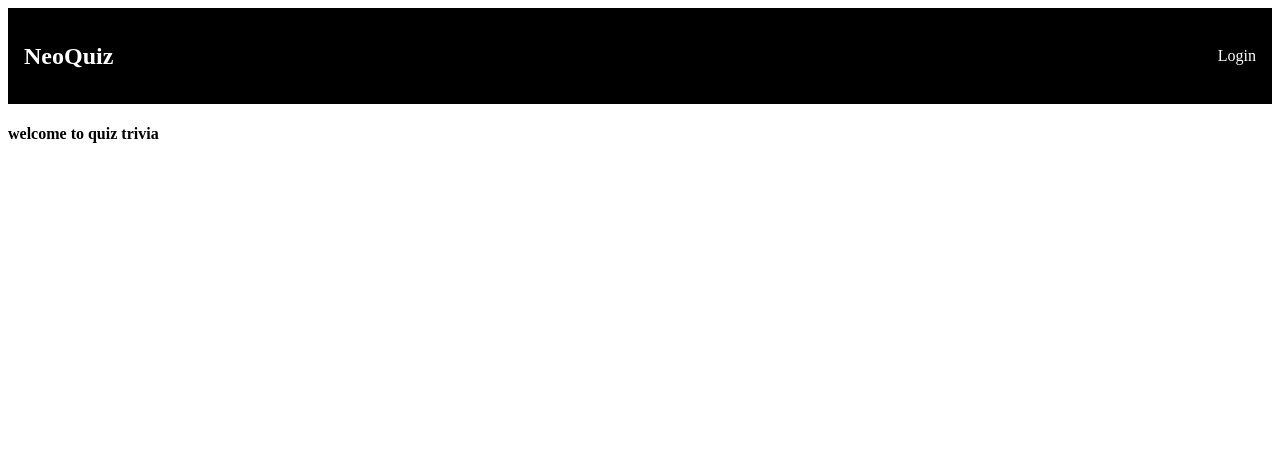
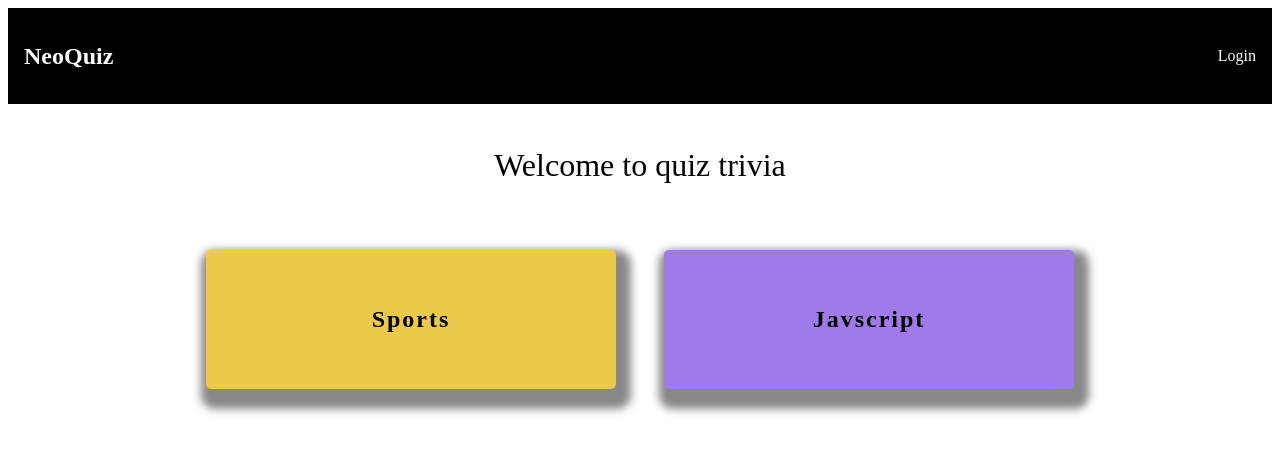
Before and after one commit to yogesh1006/quiz-appts-client, a React (Create React App) app: page / in a window 1280 px wide. Shown: the top 452 px of the page. Built offline with nearby package versions, Linux system fonts and the light colour scheme.

Commit message:
add: home page

```diff
--- a/src/components/Home/Home.tsx
+++ b/src/components/Home/Home.tsx
@@ -1,7 +1,17 @@
+import "./home.css"
+
 const Home: React.FC = () => {
   return (
     <div className="home">
-      <h4 className="welcome"> welcome to quiz trivia</h4>
+      <h4 className="welcome"> Welcome to quiz trivia</h4>
+      <div className="quiz-category">
+      <div className="quiz-one">
+          <p className="category">Sports</p>
+      </div>
+      <div className="quiz-two">
+          <p className="category">Javscript</p>
+      </div>
+      </div>
     </div>
   );
 };
--- a/src/components/Home/home.css
+++ b/src/components/Home/home.css
@@ -1,11 +1,70 @@
 .home{
     display:flex;
+    flex-direction:column;
     justify-content:center;
 }
 
 .welcome{
-    font-size:3rem;
+    font-size:2rem;
     font-weight:500;
     text-align:center;
 
 }
+
+.quiz-one{
+  text-align:center;
+  padding:1.5rem 1rem;
+  margin:1.5rem;
+  /* border:1px solid black; */
+  border-radius:5px;
+  background-color:#ECC94B;
+  box-shadow: 5px 10px 8px 10px #888888;
+
+}
+.quiz-two{
+  text-align:center;
+  padding:1.5rem 1rem;
+  margin:1.5rem;
+  /* border:1px solid black; */
+  border-radius:5px;
+  background-color:#9F7AEA;
+  box-shadow: 5px 10px 8px 10px #888888;
+
+}
+.category{
+  font-size:1.5rem;
+  font-weight:bolder;
+  letter-spacing:2px;
+}
+
+
+@media only screen and (min-width: 768px) {
+
+    .quiz-category{
+        display:flex;
+        justify-content:center;
+        align-items:center;
+    }
+
+    .quiz-one {
+      display:flex;
+      justify-content:center;
+      width:400px;
+      padding:2rem 5px;
+      margin:1.5rem;
+
+    }
+
+    .quiz-two{
+      display:flex;
+      justify-content:center;
+      width:400px;
+      padding:2rem 5px;
+      margin:1.5rem;
+    }
+
+    .category{
+
+    }
+
+}
```
